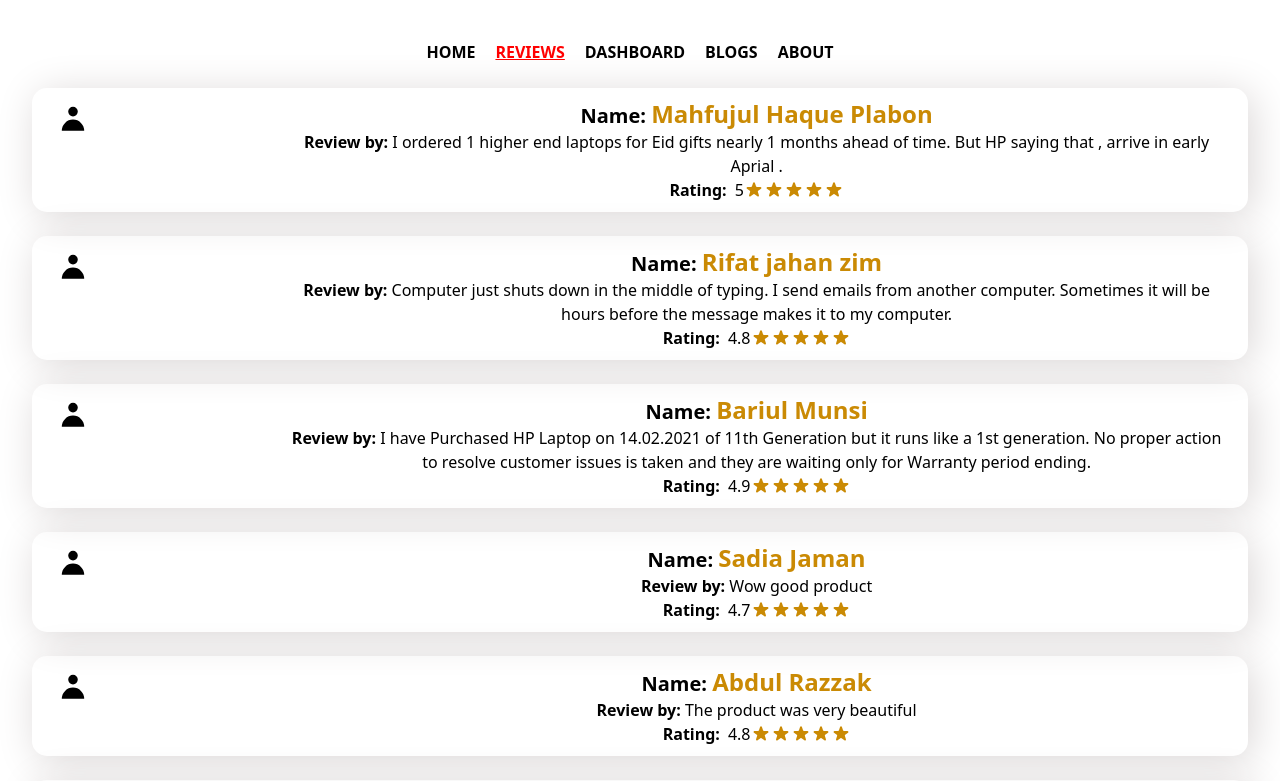
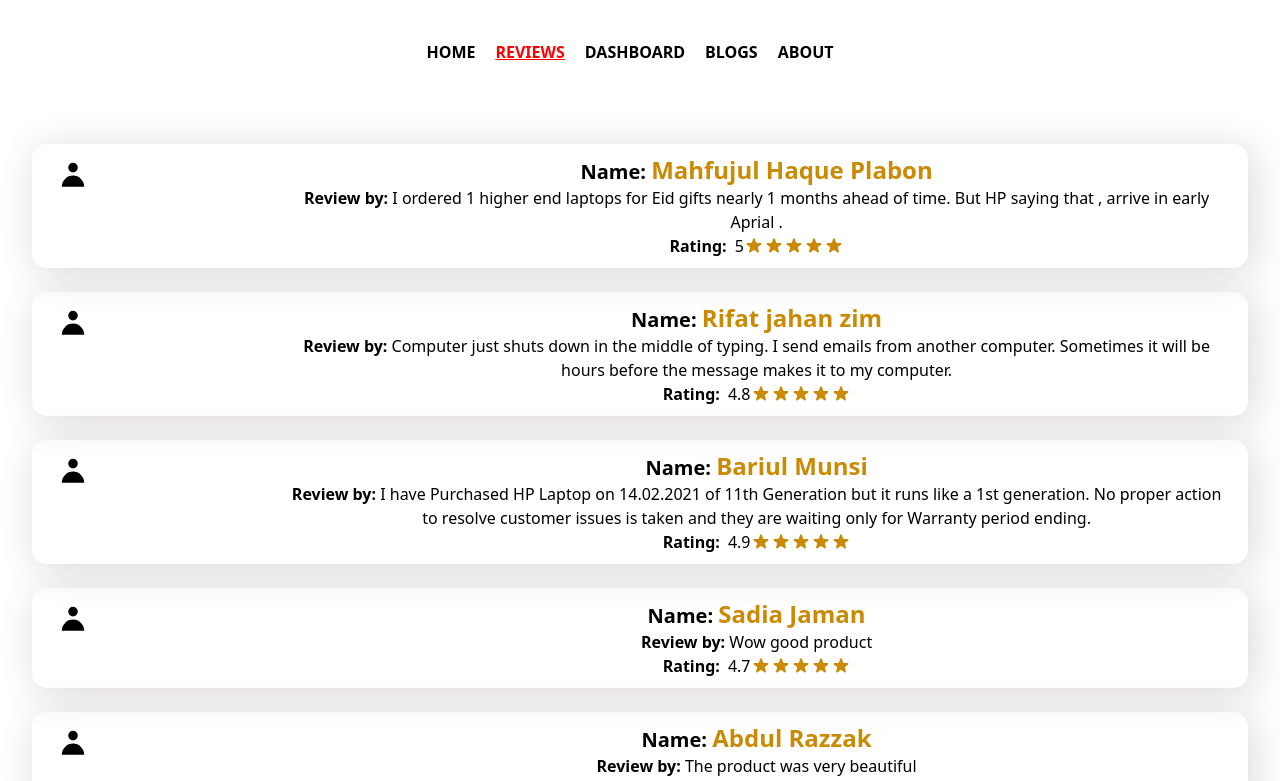
Before and after one commit to MafujulHaquePlabon/product-analysis-website, a React (Create React App) app: page /reviews in a window 1280 px wide. Shown: the top 781 px of the page. Built offline with nearby package versions, Linux system fonts and the light colour scheme.

Commit message:
some section updated

```diff
--- a/src/components/Blogs/Blogs.js
+++ b/src/components/Blogs/Blogs.js
@@ -3,7 +3,7 @@
 const Blogs = () => {
     return (
         <div className=''>
-               <div className=" grid grid-cols-1 md:grid-cols-2 gap-10 mt-10">
+               <div className=" grid grid-cols-1 md:grid-cols-2 gap-10 mt-20">
               <div className='mx-5 p-5 shadow-2xl shadow-gray-400'>
               <h1 className='text-2xl font-semibold'>What is contex API?</h1>
               <p>The React Context API is a way for a React app to effectively produce global variables that can be passed around. This is the alternative to "prop drilling" or moving props from grandparent to child to parent, and so on. When we want to send any data from grandparents to grandchildren in the form of props, we cannot send it directly. In between, father has to send data from grandparents. The easiest way to get read of this problem is context api.</p>
--- a/src/components/Dashboard/Dashboard.js
+++ b/src/components/Dashboard/Dashboard.js
@@ -13,7 +13,7 @@
         .then(data=> setDataItems(data))
     },[]);
     return (
-       <div className='grid grid-cols-1 md:grid-cols-2  '>
+       <div className='grid grid-cols-1 md:grid-cols-2 mt-20 '>
 
          <MyLineCharts dataItems={dataItems}></MyLineCharts>
                 <AreaCharts dataItems={dataItems}></AreaCharts>
--- a/src/components/Reviews/Reviews.js
+++ b/src/components/Reviews/Reviews.js
@@ -5,7 +5,7 @@
 const Reviews = () => {
     const [reviewItems,setReviewItems]=useReviewItems();
     return (
-        <div>
+        <div className="my-20">
            {
             reviewItems.map(reviewItem=><ReviewItem
             key={reviewItem.id}
```
Also changed, not shown: 1 other file (tests, documents, lock files or other folders).
